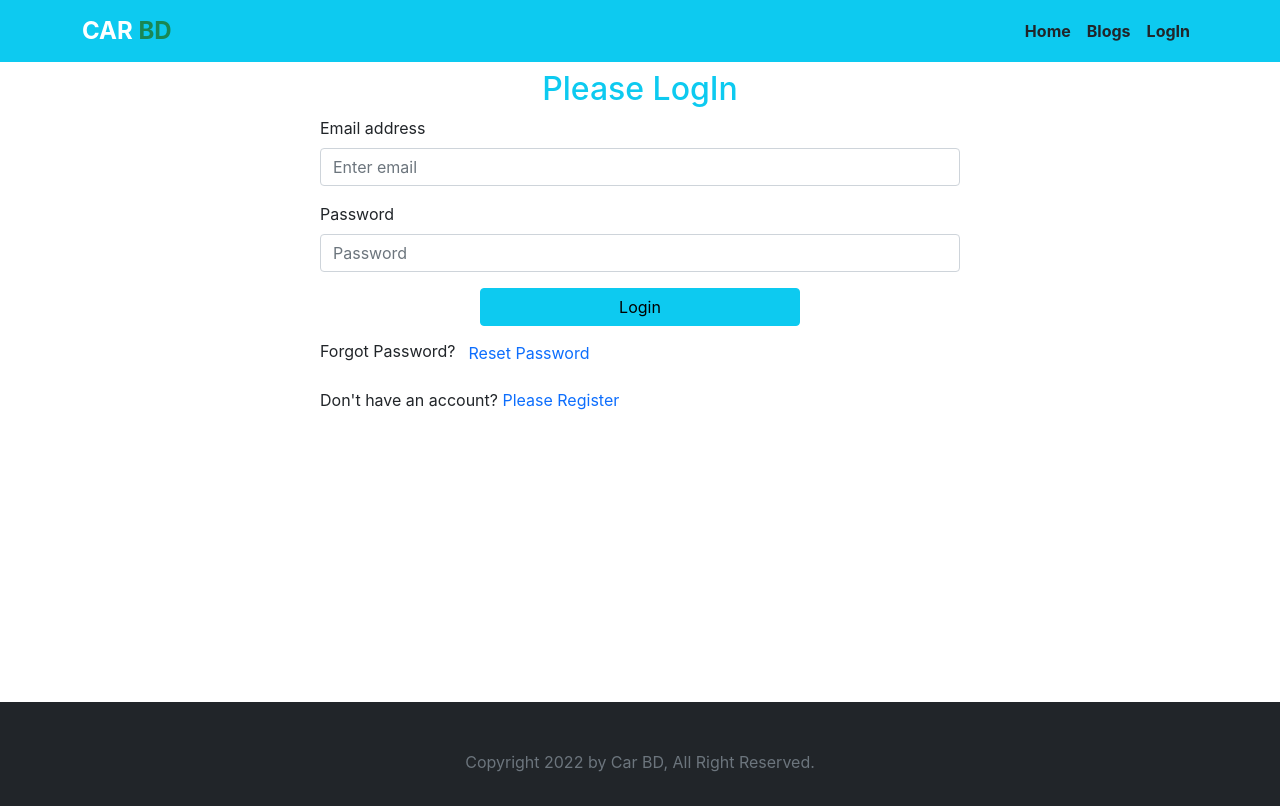
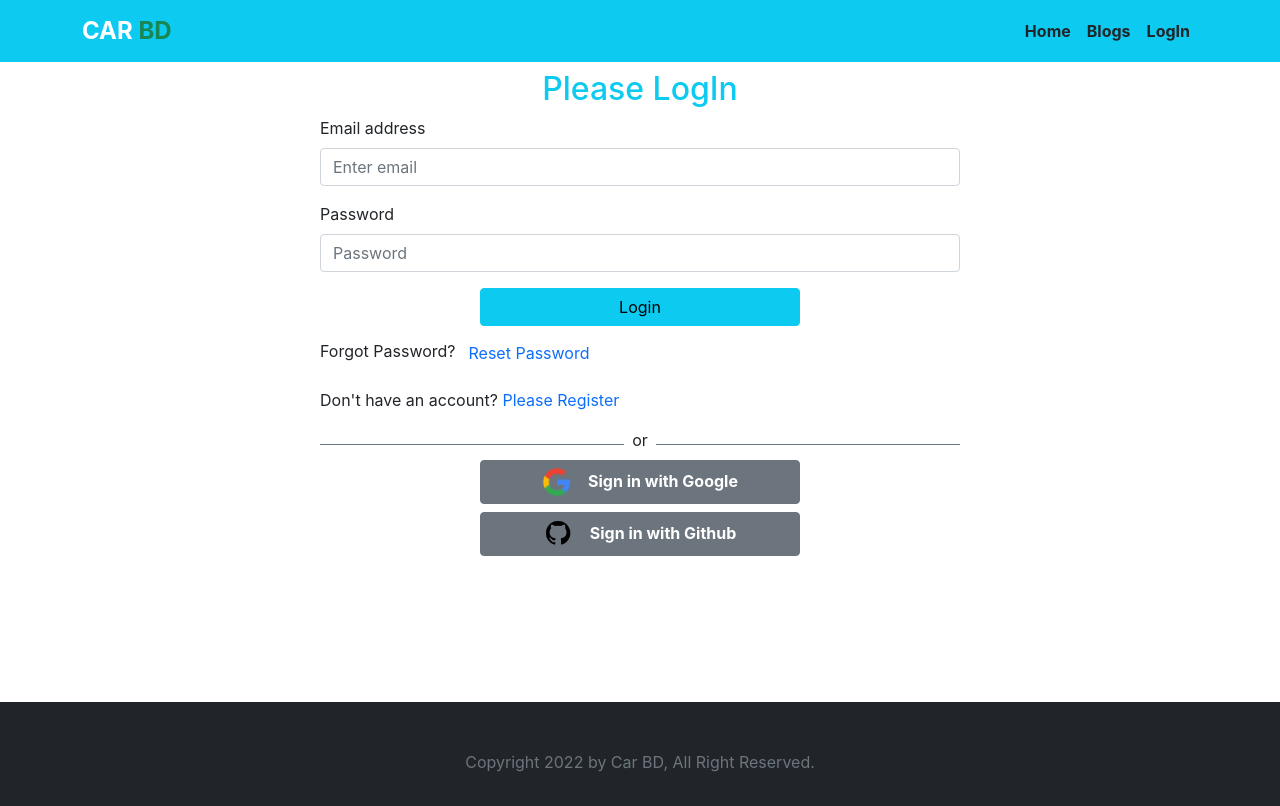
Before and after one commit to Hasanat902/warehouse-management-client-side, a React (Create React App) app: page /login in a window 1280 px wide. Built offline with nearby package versions, Linux system fonts and the light colour scheme; no server answers.

Commit message:
implement social login

```diff
--- a/src/Pages/Login/Login/Login.js
+++ b/src/Pages/Login/Login/Login.js
@@ -5,6 +5,7 @@ import { Link, useNavigate } from 'react-router-dom';
 import auth from '../../../firebase.init';
 import { ToastContainer, toast } from 'react-toastify';
 import 'react-toastify/dist/ReactToastify.css';
+import SocialLogin from '../SocialLogin/SocialLogin';
 
 const Login = () => {
 
@@ -71,6 +72,7 @@ const Login = () => {
             <p className='mt-2'>Forgot Password?<button onClick={resetPassword} className='btn btn-link text-decoration-none'>Reset Password</button></p>
             <p>Don't have an account? <Link to='/register' className='text-decoration-none'>Please Register</Link></p>
             <ToastContainer></ToastContainer>
+            <SocialLogin></SocialLogin>
         </div>
     );
 };
--- a/src/Pages/Login/Register/Register.js
+++ b/src/Pages/Login/Register/Register.js
@@ -3,6 +3,7 @@ import { Button, Form } from 'react-bootstrap';
 import { Link, useNavigate } from 'react-router-dom';
 import { useCreateUserWithEmailAndPassword } from 'react-firebase-hooks/auth';
 import auth from '../../../firebase.init';
+import SocialLogin from '../SocialLogin/SocialLogin';
 
 const Register = () => {
 
@@ -50,6 +51,7 @@ const Register = () => {
                 </Button>
             </Form>
             <p className='mt-2'>Already have an account? <Link to='/login' className='text-decoration-none'>Please LogIn</Link></p>
+            <SocialLogin></SocialLogin>
         </div>
     );
 };
--- /dev/null
+++ b/src/Pages/Login/SocialLogin/SocialLogin.js
@@ -0,0 +1,46 @@
+import React from 'react';
+import google from '../../../images/social/google.png';
+import github from '../../../images/social/github.png';
+import { useSignInWithGithub, useSignInWithGoogle } from 'react-firebase-hooks/auth';
+import auth from '../../../firebase.init';
+import { useNavigate } from 'react-router-dom';
+
+const SocialLogin = () => {
+
+    const navigate = useNavigate();
+
+    const [signInWithGoogle, user, loading, error] = useSignInWithGoogle(auth);
+    const [signInWithGithub, user1, loading1, error1] = useSignInWithGithub(auth);
+
+    let errorMessage;
+
+    if(user || user1){
+        navigate('/home');
+    }
+
+    if(error || error1){
+        errorMessage = <p className='text-danger'>Error: {error?.message} {error1?.message}</p>
+    }
+
+
+    return (
+        <div>
+            <div className='d-flex justify-content-center align-items-center'>
+                <div style={{height: 1}} className='bg-secondary w-50'></div>
+                <div className='mx-2 mb-2'>or</div>
+                <div style={{height: 1}} className='bg-secondary w-50'></div>
+            </div>
+            {errorMessage}
+            <button onClick={() => signInWithGoogle()} className='btn btn-secondary w-50 d-block mx-auto'>
+                <img style={{width: '30px'}} src={google} alt="" />
+                <span className='fw-bold text-white ms-3'>Sign in with Google</span>
+            </button>
+            <button onClick={() => signInWithGithub()} className='btn btn-secondary w-50 d-block mx-auto mt-2'>
+                <img style={{width: '30px'}} src={github} alt="" />
+                <span className='fw-bold text-white ms-3'>Sign in with Github</span>
+            </button>
+        </div>
+    );
+};
+
+export default SocialLogin;
```
